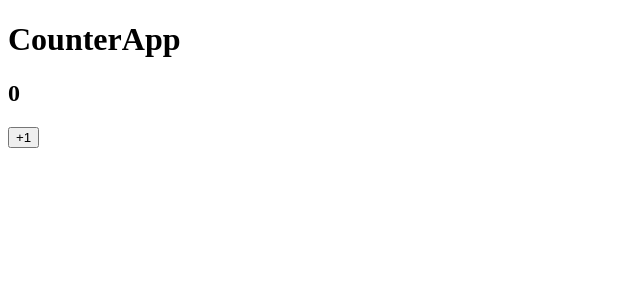
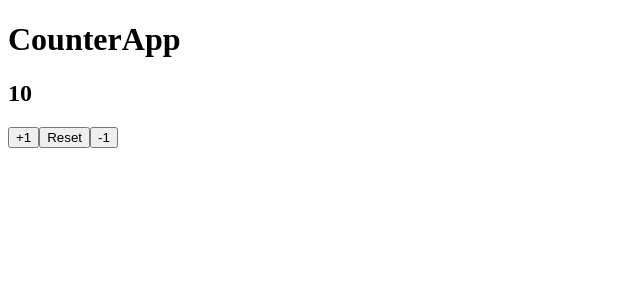
Before and after one commit to PeterGabrielVE/counter-app, a React (Create React App) app: page / in a window 1280 px wide. Shown: the top 300 px of the page, without its empty margins (0-640 px from the left). Built offline with nearby package versions, Linux system fonts and the light colour scheme.

Commit message:
handleSubtract y handleReset

```diff
--- a/src/CounterApp.js
+++ b/src/CounterApp.js
@@ -1,19 +1,26 @@
 import React, { useState } from 'react'
 import PropTypes from 'prop-types'
 
-const CounterApp = ({ value })=> {
+const CounterApp = ({ value = 10 })=> {
 
-    const [ counter, setCounter ] = useState( 0 );
+    const [ counter, setCounter ] = useState( value );
     //handleAdd
     const handleAdd = (e) => {
         //setCounter( counter + 1 )
         setCounter( (c)  => c + 1)
     }
+
+    const handleReset = () => { setCounter( value ) }
+
+    const handleSubtract = () => { setCounter( counter - 1 ) }
+
     return (
     <>
         <h1>CounterApp</h1>
         <h2> { counter } </h2>
         <button onClick={ handleAdd }>+1</button>
+        <button onClick={ handleReset }>Reset</button>
+        <button onClick={ handleSubtract }>-1</button>
     </>
   )
 }
```
